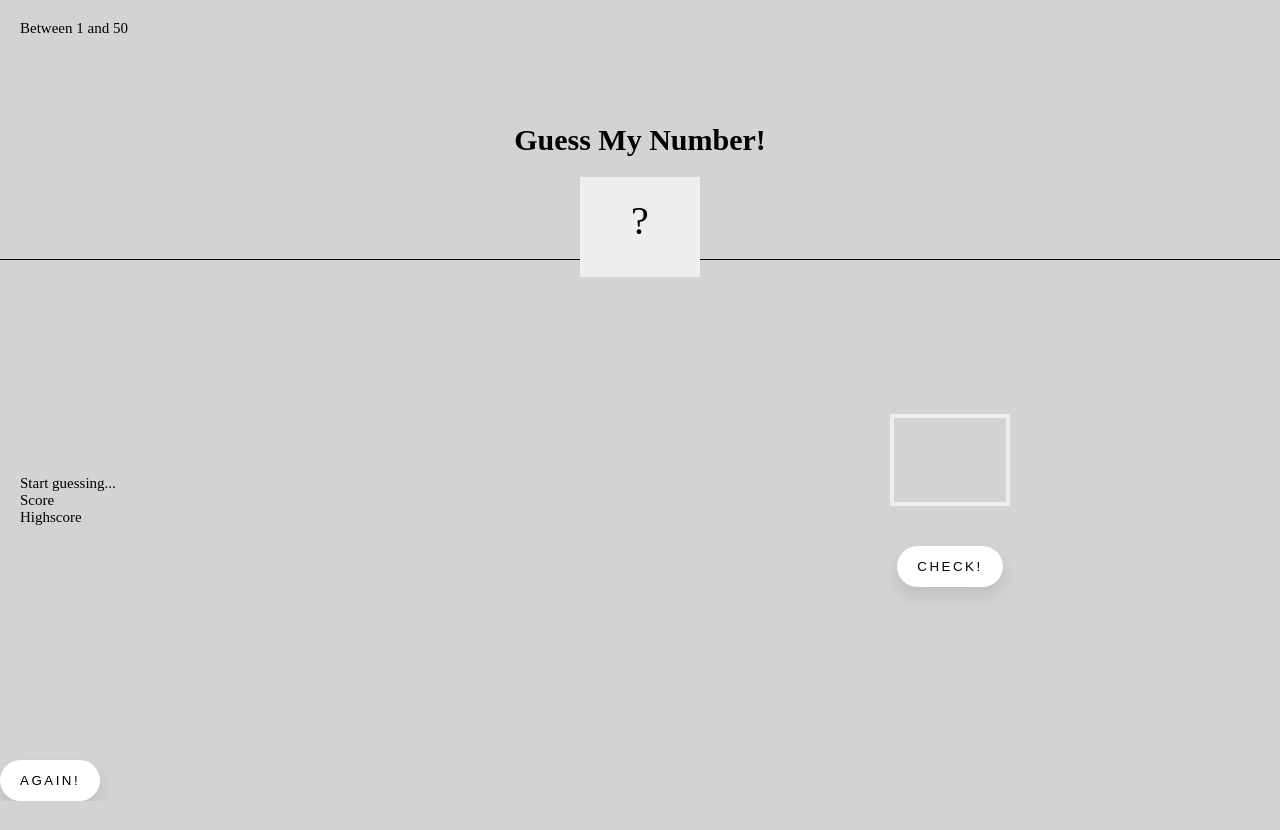
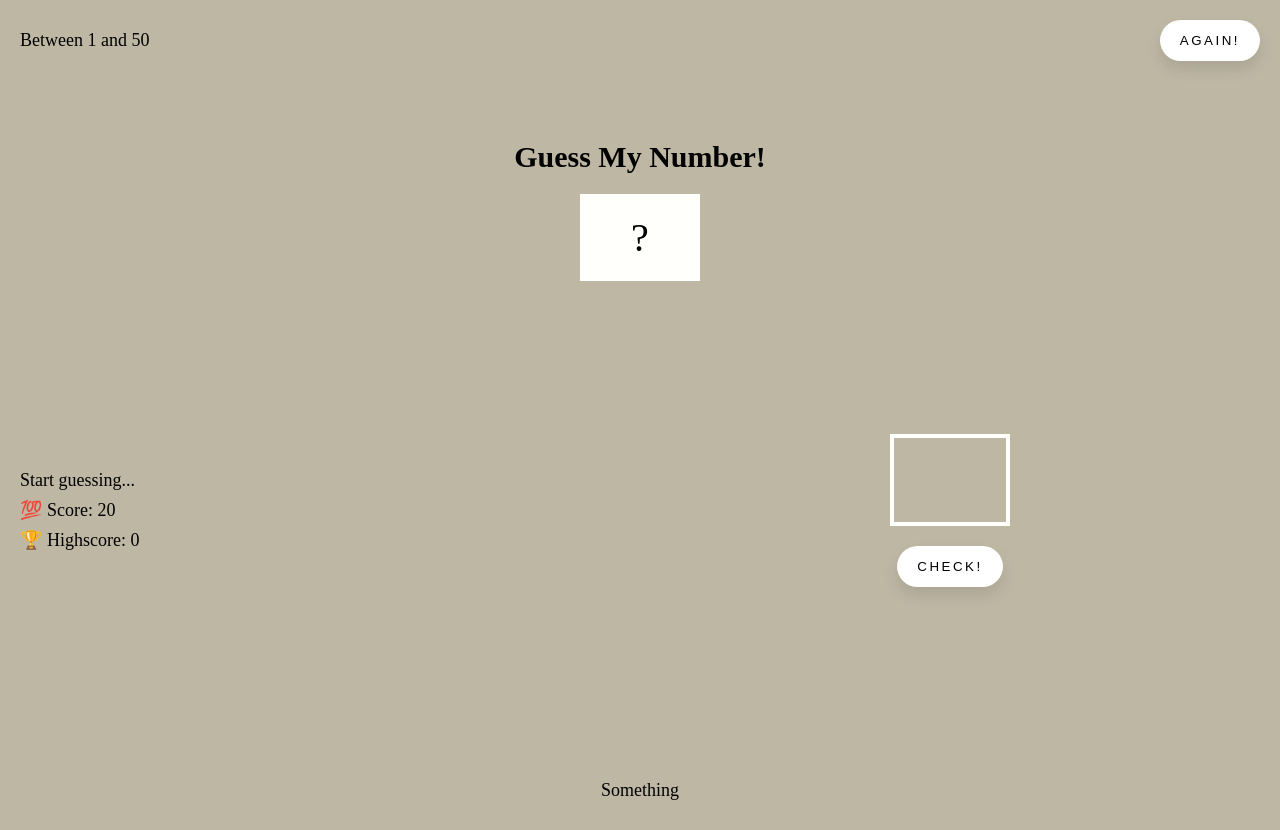
Before and after one commit to Nessvah/Game-guess-number, a plain HTML site: page index.html in a window 1280 px wide. Before the commit the page ends 801 px from the top, so only its background shows below. Drawn offline with Linux system fonts and the light colour scheme.

Commit message:
change color palette

```diff
--- a/index.html
+++ b/index.html
@@ -8,17 +8,15 @@
     <title>Guess the Number</title>
   </head>
   <body>
+    <div class="site-container">
       <header>
         <p class="between">Between 1 and 50</p>
+        <button class="restart">Again!</button>
       </header>
       <main>
         <section class="first-section">
-        <div class="guess-title"><h1>Guess My Number!</h1></div>
-        <div class="number-container">
-          <div class="number-card">
+          <h1 class="guess-title">Guess My Number!</h1>
           <p class="secret-number">?</p>
-          </div>
-        </div>
         </section>
         <section class="second-section">
           <div class="left-content">
@@ -26,14 +24,17 @@
             <button class="check">Check!</button>
           </div>
           <div class="right-content">
-          <p>Start guessing...</p>
-          <p>Score</p>
-          <p>Highscore</p>
+            <p class="message">Start guessing...</p>
+            <p class="label-score">💯 Score: <span class="score">20</span></p>
+            <p class="label-highscore">
+              🏆 Highscore: <span class="highscore">0</span>
+            </p>
           </div>
         </section>
-      <section class="restart-section">
-        <button class="restart">Again!</button>
-      </section>
+        <footer>
+          <p>Something</p>
+        </footer>
       </main>
+    </div>
   </body>
 </html>
--- a/styles.css
+++ b/styles.css
@@ -7,7 +7,7 @@
 html {
   font-size: 62.5%;
   box-sizing: border-box;
-  background-color: lightgray;
+  background-color: #BEB7A4;
 }
 
 body {
@@ -16,6 +16,16 @@ body {
 
 header {
   height: 15vh;
+  display: flex;
+  flex-direction: row;
+  align-items: flex-start;
+  justify-content: space-between;
+  max-width: 100%;
+  margin: 0 2rem;
+}
+
+main {
+    margin-top: 3rem;
 }
 
 .first-section {
@@ -26,7 +36,6 @@ header {
   flex-direction: column;
   flex-grow: 1;
   gap: 20px;
-  border-bottom: 1px solid black;
 }
 
 .second-section {
@@ -53,19 +62,26 @@ header {
 }
 
 .right-content {
-  width: 30%;
+  width: 40%;
+  height: 45%;
   display: flex;
   flex-direction: column;
   align-items: flex-start;
+  justify-content: center;
+  gap: 8px;
 }
 
 h1 {
   font-size: 3rem;
 }
 
+p {
+    font-size: 1.8rem;
+}
+
 .secret-number {
   font-size: 4rem;
-  background: #eee;
+  background: #FFFFFC;
   width: 12rem;
   height: 10rem;
   left: 50%;
@@ -75,19 +91,18 @@ h1 {
 }
 
 .between {
-  margin: 2rem 0 0 2rem;
+    margin-top: 3rem;
 }
-
 .guess {
     background: none;
-    border: 4px solid #eee;
+    border: 4px solid #FFFFFC;
     color: inherit;
     font-size: 3rem;
     padding: 2.5rem;
     width: 12rem;
     text-align: center;
     display: block;
-    margin-bottom: 2rem;
+
 }
 button {
   padding: 1.3rem 2rem;
@@ -105,8 +120,8 @@ button {
 }
 
 button:hover {
-    background-color: #2ee59d;
-    box-shadow: 0px 15px 20px rgba(46, 229, 157, 0.4);
+    background-color: #2F4858;
+    box-shadow: 0px 15px 20px rgba(47, 72, 88, 0.4);
     color: #fff;
     transform: translateY(-5px);
 }
@@ -114,3 +129,10 @@ button:hover {
 button:active {
     transform: translateY(-2px);
 }
+
+footer {
+    display: flex;
+    height: 10vh;
+    justify-content: center;
+    align-items: center;
+}
```
Lines whose indentation alone changed are shown as unchanged.
